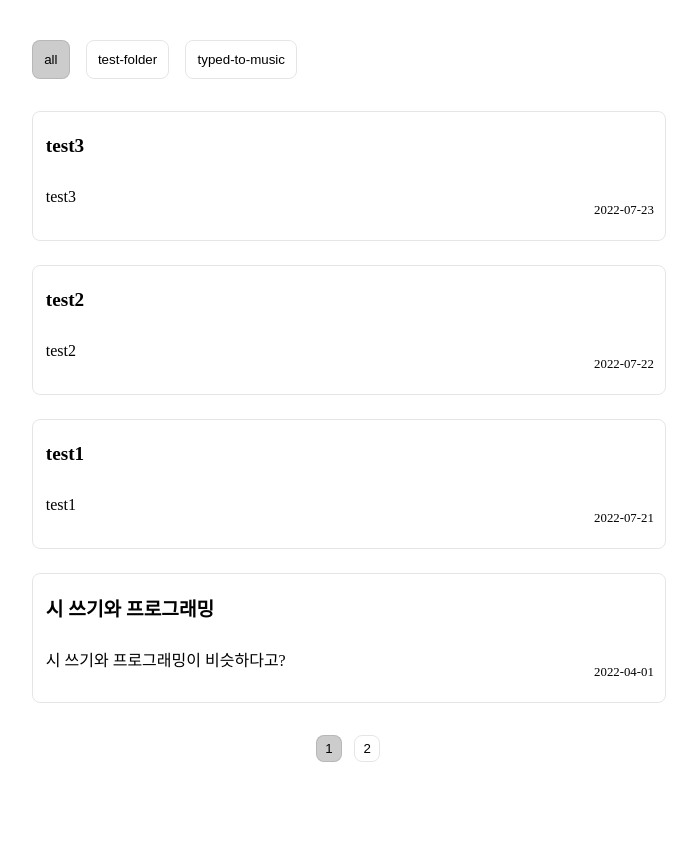
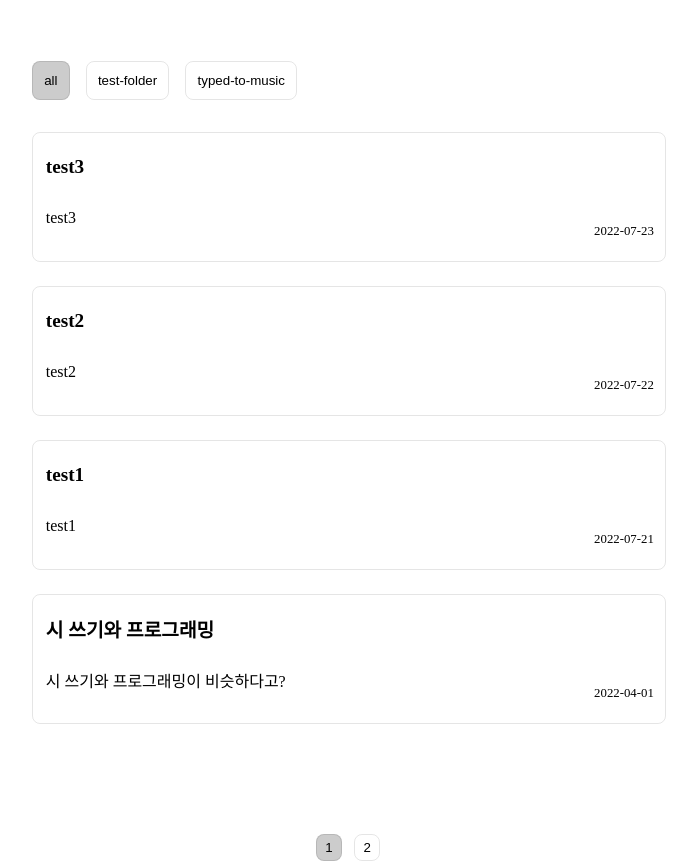
Before and after one commit to tyange/tyange-blog-gatsby, a Gatsby site: page /blog in a window 1280 px wide. Shown: the part 67-928 px from the top of the page, without its empty margins (292-989 px from the left). Before the commit the page ends 829 px from the top, so only its background shows below. Built offline with nearby package versions, Linux system fonts and the light colour scheme; Gatsby itself is replaced by a stand-in of ours; some packages are replaced by stand-ins of ours.

Commit message:
레이아웃 너비, 높이 조정

```diff
--- a/src/components/layout.tsx
+++ b/src/components/layout.tsx
@@ -6,17 +6,18 @@ import GlobalStyle from "./global-style";
 
 const LayoutWrapper = styled.div`
   display: flex;
+  align-items: center;
   flex-direction: column;
   height: 100vh;
 `;
 
 const StyledMain = styled.main`
-  min-height: 40rem;
+  width: 50%;
+  min-height: 50rem;
   flex: 1;
   display: flex;
   flex-direction: column;
   align-items: center;
-  justify-content: center;
 `;
 
 interface Props {
--- a/src/pages/blog/index.tsx
+++ b/src/pages/blog/index.tsx
@@ -23,7 +23,7 @@ const BlogWrapper = styled.div`
 const CategoryWrapper = styled.div`
   display: flex;
   gap: 1rem;
-  width: 50%;
+  width: 100%;
   margin-bottom: 2rem;
 `;
 
@@ -31,7 +31,7 @@ const PostList = styled.ul`
   display: flex;
   flex-direction: column;
   gap: 1.5rem;
-  width: 50%;
+  width: 100%;
   height: 100%;
   list-style: none;
   margin: 0;
```
Also changed, not shown: src/pages/blog/{mdx.slug}.tsx (+11 -5 lines).
